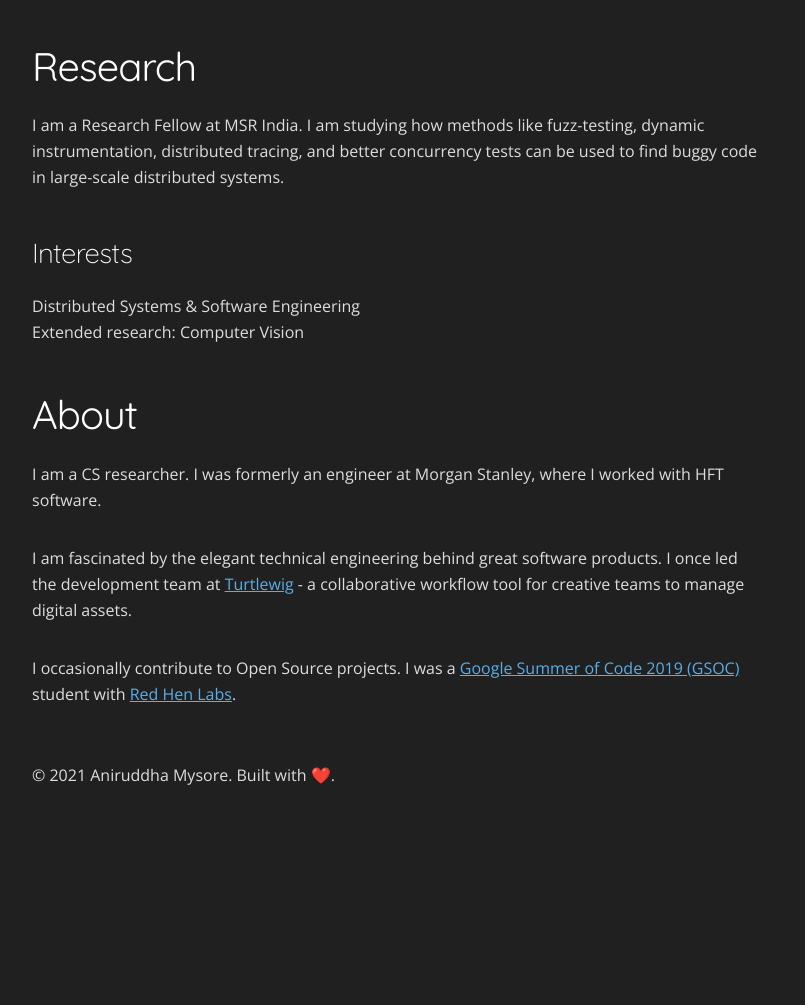
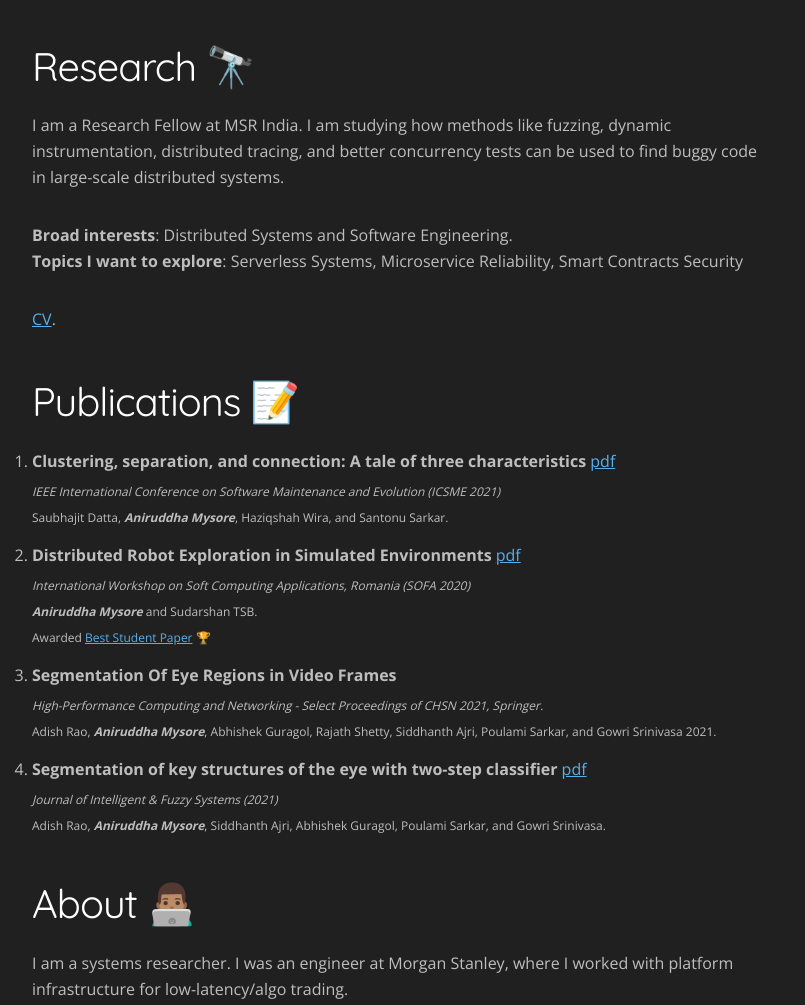
Before and after one commit to animysore/animysore.github.io, a Gatsby site: page / in a window 1280 px wide. Shown: the part 317-1322 px from the top of the page, without its empty margins (0-805 px from the left). Before the commit the page ends 1152 px from the top, so only its background shows below. Built offline with nearby package versions, Linux system fonts and the light colour scheme; Gatsby itself is replaced by a stand-in of ours.

Commit message:
Added Pubs 📢

```diff
--- a/content/sections/about.md
+++ b/content/sections/about.md
@@ -4,10 +4,10 @@ section: About
 order: 4
 ---
 
-# About
+# About 👨🏽‍💻
 
-I am a CS researcher. I was formerly an engineer at Morgan Stanley, where I worked with HFT software.
+I am a systems researcher. I was an engineer at Morgan Stanley, where I worked with platform infrastructure for low-latency/algo trading.
 
-I am fascinated by the elegant technical engineering behind great software products. I once led the development team at [Turtlewig](https://turtlewig.com) - a collaborative workflow tool for creative teams to manage digital assets.
+I am fascinated by the elegant technical engineering behind great software products. I was a co-founder of [Turtlewig.com](https://turtlewig.com), where I led the development team.
 
-I occasionally contribute to Open Source projects. I was a [Google Summer of Code 2019 (GSOC)](https://summerofcode.withgoogle.com/archive/2019/projects/5915487278465024/) student with [Red Hen Labs](https://summerofcode.withgoogle.com/archive/2019/organizations/4781629350871040/).
+I frequently contribute to Open Source projects. I was a [Google Summer of Code 2019 (GSOC)](https://summerofcode.withgoogle.com/archive/2019/projects/5915487278465024/) student with [Red Hen Labs](https://summerofcode.withgoogle.com/archive/2019/organizations/4781629350871040/).
--- a/content/sections/research.md
+++ b/content/sections/research.md
@@ -4,12 +4,32 @@ section: Research
 order: 1
 ---
 
-# Research
+# Research 🔭
 
-I am a Research Fellow at MSR India. I am studying how methods like fuzz-testing, dynamic instrumentation, distributed tracing, and better concurrency tests can be used to find buggy code in large-scale distributed systems.
+I am a Research Fellow at MSR India. I am studying how methods like fuzzing, dynamic instrumentation, distributed tracing, and better concurrency tests can be used to find buggy code in large-scale distributed systems.
 
-### Interests
+**Broad interests**: Distributed Systems and Software Engineering.
+**Topics I want to explore**:  Serverless Systems, Microservice Reliability, Smart Contracts Security
 
-Distributed Systems & Software Engineering
-<br>
-Extended research: Computer Vision
+[CV](/resume.pdf).
+# Publications 📝
+
+1.  **Clustering, separation, and connection: A tale of three characteristics**
+    [pdf](https://ieeexplore.ieee.org/document/9609186)
+    <sub>_IEEE International Conference on Software Maintenance and Evolution (ICSME 2021)_</sub>
+    <sub>Saubhajit Datta, ***Aniruddha Mysore***, Haziqshah Wira, and Santonu Sarkar.</sub>
+
+2.  **Distributed Robot Exploration in Simulated Environments**
+    [pdf](https://animysore.com/publications/distributed_robotic_exploration.pdf)
+    <sub>_International Workshop on Soft Computing Applications, Romania (SOFA 2020)_</sub>
+    <sub>***Aniruddha Mysore*** and Sudarshan TSB.</sub>
+    <sub>Awarded [Best Student Paper](https://animysore.com/publications/best_student_paper.pdf) 🏆</sub>
+
+3.  **Segmentation Of Eye Regions in Video Frames**
+    <sub>_High-Performance Computing and Networking - Select Proceedings of CHSN 2021, Springer._</sub>
+    <sub>Adish Rao, ***Aniruddha Mysore***, Abhishek Guragol, Rajath Shetty, Siddhanth Ajri, Poulami Sarkar, and Gowri Srinivasa 2021.</sub>
+
+4.  **Segmentation of key structures of the eye with two-step classifier**
+    [pdf](https://content.iospress.com/articlesjournal-of-intelligent-and-fuzzy-systems/ifs189858)
+    <sub>_Journal of Intelligent & Fuzzy Systems (2021)_</sub>
+    <sub>Adish Rao, ***Aniruddha Mysore***, Siddhanth Ajri, Abhishek Guragol, Poulami Sarkar, and Gowri Srinivasa.</sub>
--- a/src/pages/index.js
+++ b/src/pages/index.js
@@ -4,14 +4,14 @@ import { graphql } from "gatsby"
 import Bio from "../components/bio"
 import Layout from "../components/layout"
 import SEO from "../components/seo"
-import ProjectCard from '../components/card'
+// import ProjectCard from '../components/card'
 
 class Home extends React.Component {
   render() {
     const { data } = this.props
 
     const portfolio = data.portfolio.edges
-    const projects = data.projects.edges
+    // const projects = data.projects.edges
 
     return (
       <Layout location={this.props.location}>
--- a/src/style.css
+++ b/src/style.css
@@ -55,7 +55,7 @@
     --fontSize-6: 2.488rem;
     --fontSize-7: 2.986rem;
     --color-primary: #56afeb;
-    --color-text: #dddddf;
+    --color-text: #bebebe;
     --color-text-light: #4f5969;
     --color-heading: white;
     --color-heading-black: white;
```
